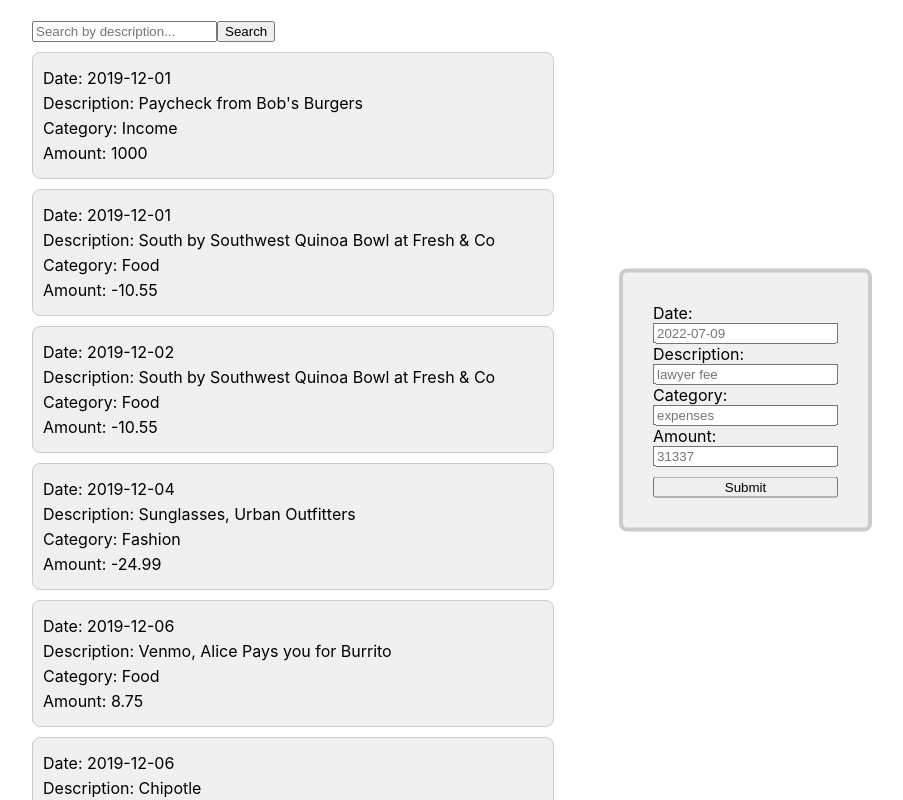
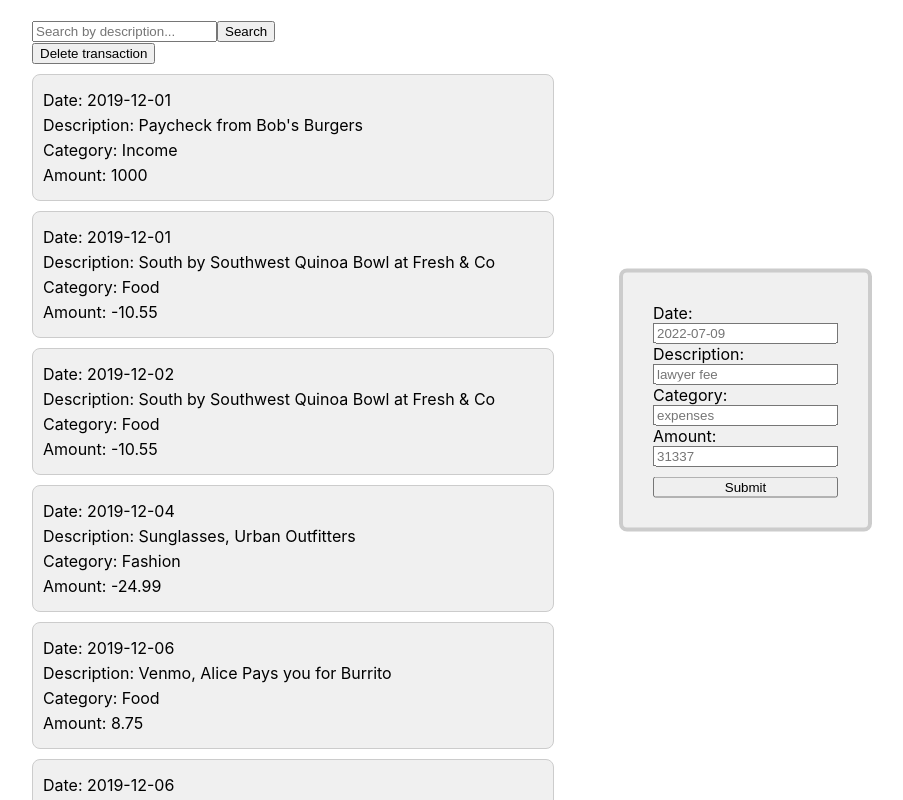
Before and after one commit to Prodigysec/flatironbank, a React (Create React App) app: page / in a window 1280 px wide. Shown: the top 800 px of the page, without its empty margins (208-1111 px from the left). Built offline with nearby package versions, Linux system fonts and the light colour scheme; data requests are answered from the project's data file.

Commit message:
Add a function to delete transaction

```diff
--- a/src/components/DeleteTransaction.js
+++ b/src/components/DeleteTransaction.js
@@ -1,7 +1,15 @@
 import React from "react";
 
-function DeleteTransaction() {
+function DeleteTransaction({ transactionId, onDelete }) {
+    const handleDelete = () => {
+        onDelete(transactionId);
+    };
 
+    return (
+        <button onClick={handleDelete} className="delete-button">
+            Delete transaction
+        </button>
+    );
 }
 
 export default DeleteTransaction;
```
